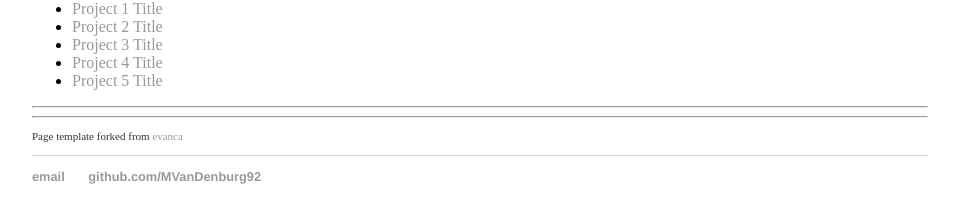
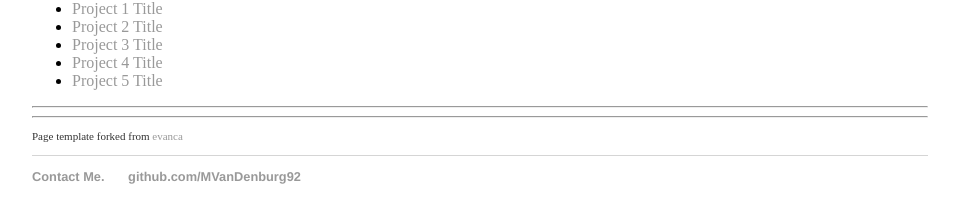
Before and after one commit to MVanDenburg92/MVanDenburg92.github.io, a Jekyll site: the page built from index.md, in a window 1280 px wide and 900 px high, scrolled down 1634 px. Shown: the part 656-879 px from the top of the window, without its empty margins (160-1119 px from the left). Built offline with Jekyll 4.4.1, drawn with Linux system fonts in a browser that asks for light colours; our own code applies the rules of GitHub Pages for plain Markdown files.

Commit message:
Update default.html

```diff
--- a/_layouts/default.html
+++ b/_layouts/default.html
@@ -21,7 +21,7 @@
 			</div><!-- /.container -->
 			<footer>
 	    		<ul>
-	        		<li><a href="mailto:miles.vandenburg@gmail.com">email</a></li>
+	        		<li><a href="mailto:miles.vandenburg@gmail.com">Contact Me.</a></li>
 	        		<li><a href="https://github.com/MVanDenburg92">github.com/MVanDenburg92</a></li>
 				</ul>
 			</footer>
```
